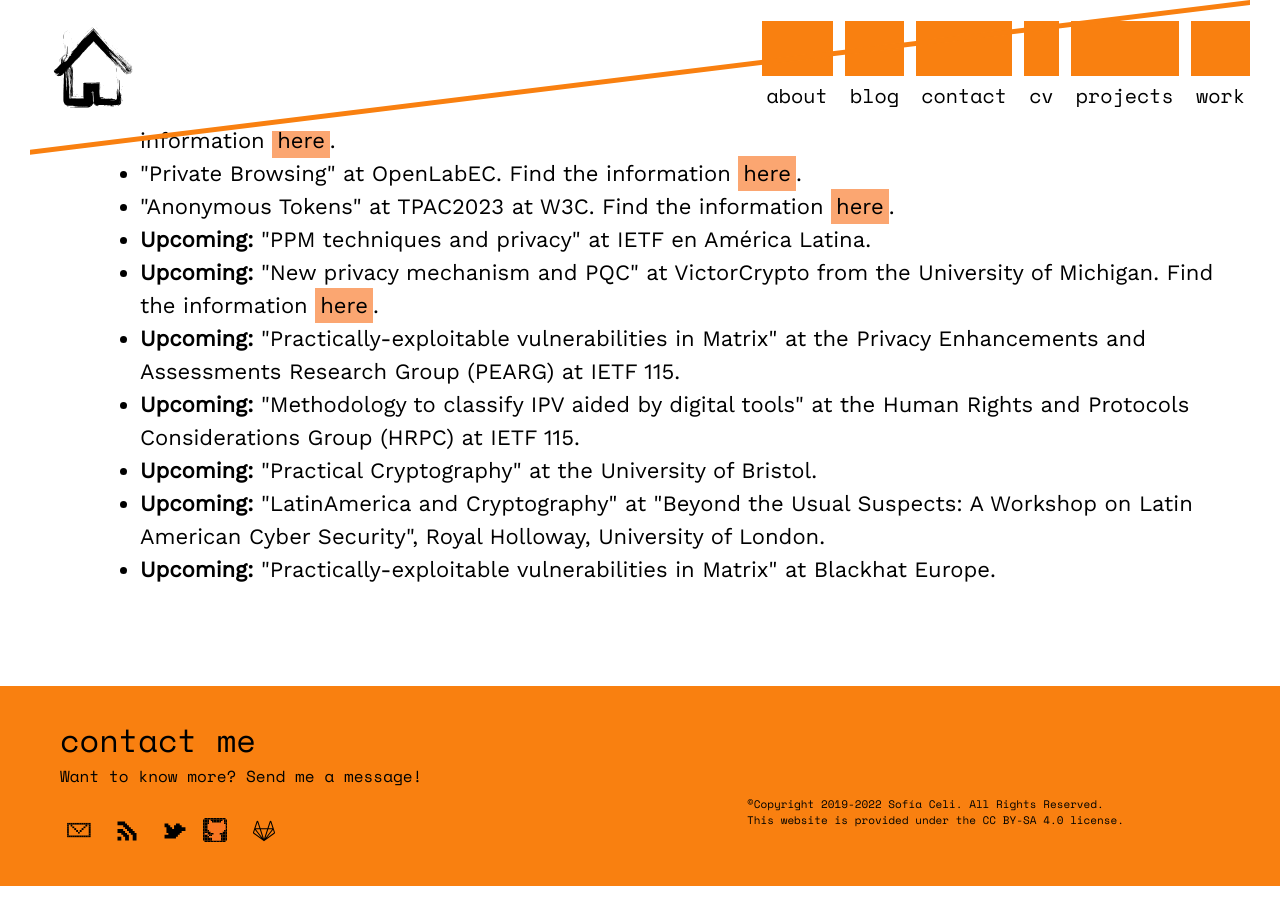
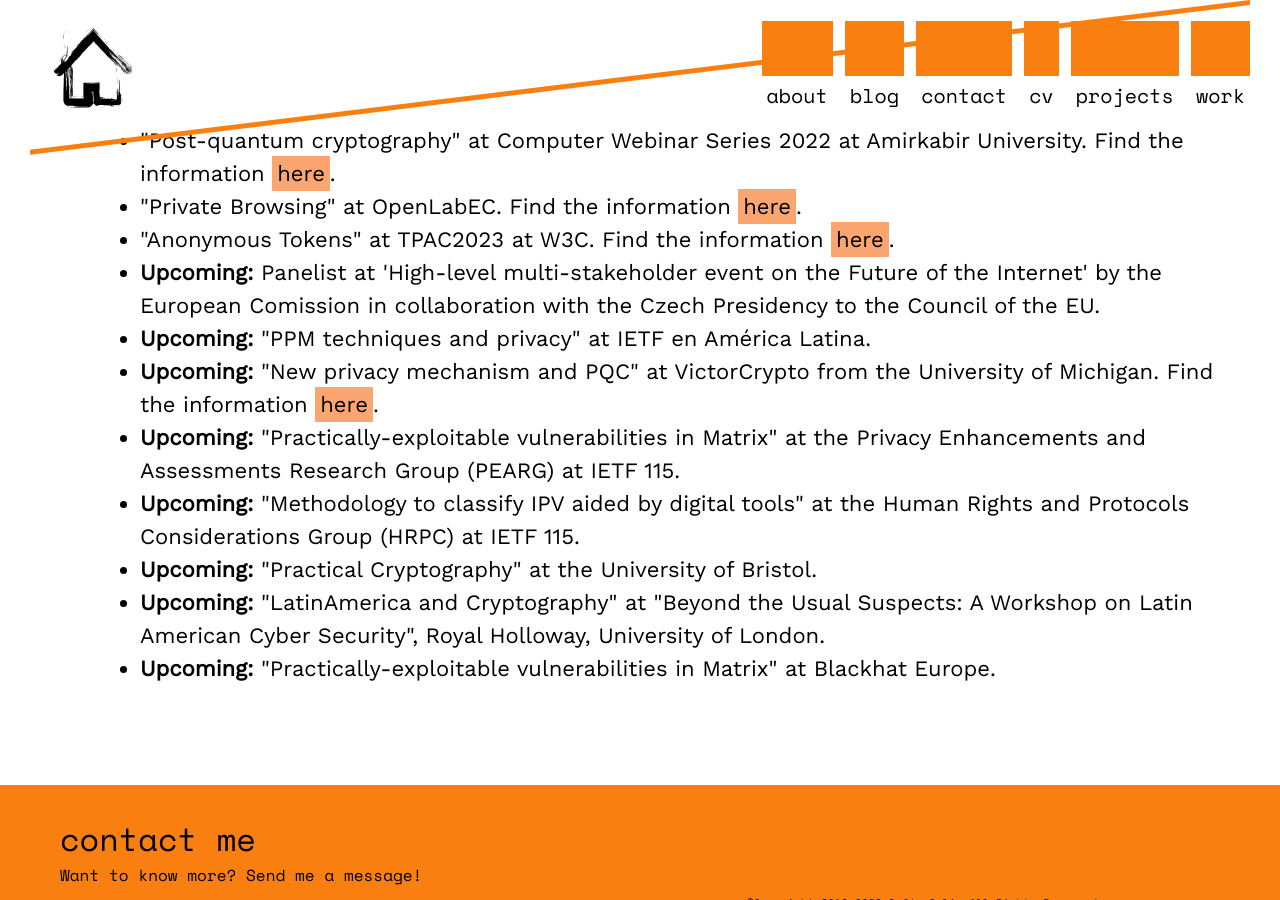
Before and after one commit to claucece/claucece.github.io, a Jekyll site: the page built from work.html, in a window 1280 px wide and 900 px high, scrolled down 9232 px. Built offline with Jekyll 4.4.1, drawn with Linux system fonts in a browser that asks for light colours; some of the changed text lies outside the part shown.

Commit message:
Other updates

```diff
--- a/work.html
+++ b/work.html
@@ -118,7 +118,7 @@
     <a class="none" id="reviews"><h2>Reviews/Advisor</h2></a>
     <p>I am/I was part of the review committee for these events:</p>
     <ul class="centered-list">
-		  <li>PETS2020, PETS 2021, PETS 2022, PETS 2023: Artifact Review Committee. See what is it about <a href="https://petsymposium.org/artifacts.php" target="_blank">here</a></li>
+		  <li>PETS2020, PETS 2021, PETS 2022, PETS 2023: Artifact Review Committee. See what is it about <a href="https://petsymposium.org/artifacts.php" target="_blank">here</a>.</li>
 		  <li>USENIX: Artifact Review Committee. See what is it about <a href="https://www.usenix.org/conference/usenixsecurity20/artifact-evaluation-information" target="_blank">here</a>.</li>
 		  <li>Journal of Cryptographic Engineer 2022.</li>
 		  <li>Subreviewer: LATIN: The 15th Latin American Theoretical Informatics Symposium, 2022.</li>
@@ -254,6 +255,7 @@
       <li>"Post-quantum cryptography" at Computer Webinar Series 2022 at Amirkabir University. Find the information <a href="https://www.linkedin.com/company/computer-webinar-series/?originalSubdomain=ir" target="_blank">here</a>.</li>
 			<li>"Private Browsing" at OpenLabEC. Find the information <a href="https://t.co/vaQppGNRXz" target="_blank">here</a>. </li>
 			<li>"Anonymous Tokens" at TPAC2023 at W3C. Find the information <a href="https://github.com/antifraudcg/meetings/blob/main/tpac/2022/tpac-2022.md" target="_blank">here</a>.</li>
+			<li><strong>Upcoming:</strong> Panelist at 'High-level multi-stakeholder event on the Future of the Internet' by the European Comission in collaboration with the Czech Presidency to the Council of the EU.</li>
 			<li><strong>Upcoming:</strong> "PPM techniques and privacy" at IETF en América Latina.</li>
 			<li><strong>Upcoming:</strong> "New privacy mechanism and PQC" at VictorCrypto from the University of Michigan. Find the information <a href="https://victorcrypto.org/" target="_blank">here</a>.</li>
 			<li><strong>Upcoming:</strong> "Practically-exploitable vulnerabilities in Matrix" at the Privacy Enhancements and Assessments Research Group (PEARG) at IETF 115.</li>
```
Also changed, not shown: other parts of work.html (+1 -0 lines).
